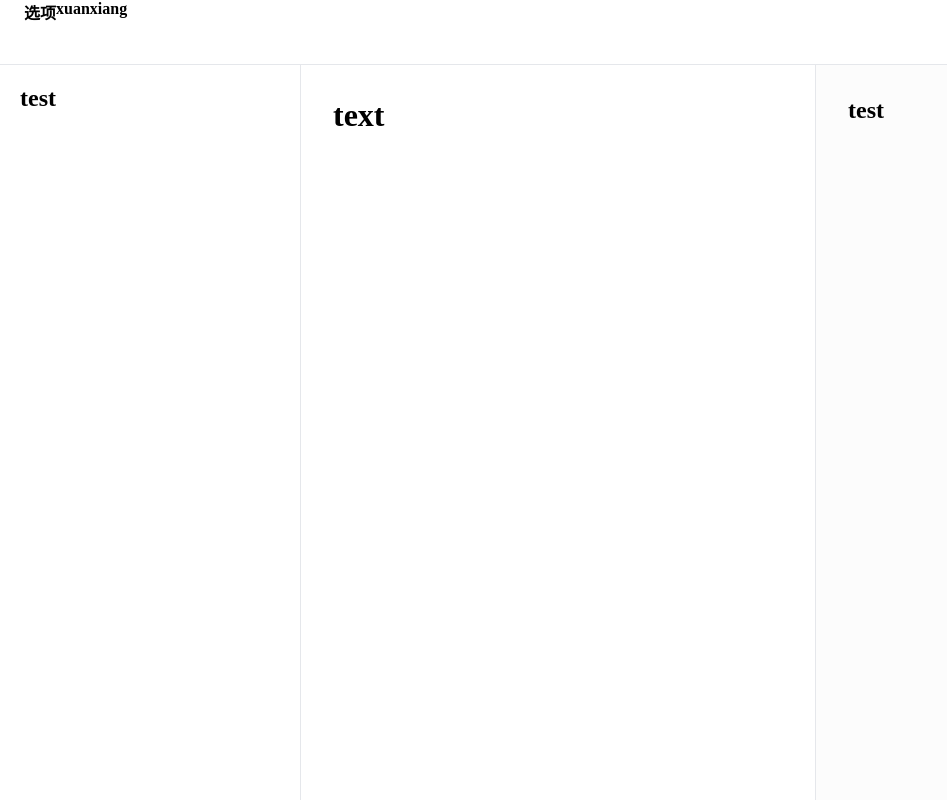
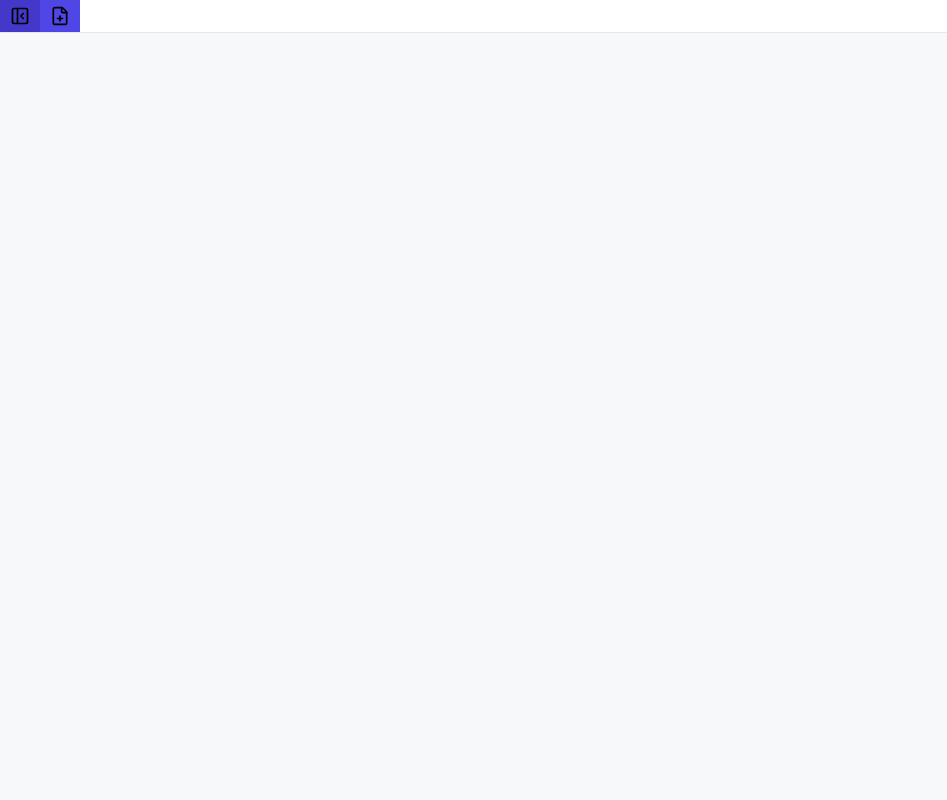
Before and after one commit to StarLinkina/Linkina-Markdown-editor, a website built with Vite: page index.html in a window 1280 px wide. Shown: the whole page, without its empty margins (0-947 px from the left). Built offline with nearby package versions, Linux system fonts and the light colour scheme.

Commit message:
把导航栏做好了

```diff
--- /dev/null
+++ b/src/components/Button/Button.css
@@ -0,0 +1,29 @@
+.btn{
+    display:flex;
+    align-items:center;
+    justify-content:center;
+    gap:8px;
+
+    height: 32px;
+    padding:5px 10px;
+
+    border:none;
+
+    background:#4F46E5;
+    color:black;
+
+    cursor:pointer;
+}
+
+.btn:hover{
+    background:#4338CA;
+}
+
+.btn:active{
+    transform:scale(0.97);
+}
+
+.icon{
+    width: 20px;
+    height: 20px;
+}
--- /dev/null
+++ b/src/components/Button/Button.js
@@ -0,0 +1,20 @@
+import "./Button.css"
+
+export function Button(option) {
+    const button = document.createElement("button");
+    button.className = "btn";
+
+    if(option.text) {
+        button.textContent = option.text;
+    }
+
+    if(option.image) {
+        const icon = document.createElement("img");
+        icon.className = "icon";
+        icon.src = option.image;
+        icon.alt = option.alt ?? "";
+        button.append(icon);
+    }
+
+    return button;
+}
--- /dev/null
+++ b/src/components/Button/index.js
@@ -0,0 +1 @@
+export {Button} from "./Button.js"
--- a/src/components/Navbar.js
+++ /dev/null
@@ -1,14 +0,0 @@
-export function Navbar() {
-    return`
-    <nav>
-        <div>
-            <h1>选项</h1>
-        </div>
-        <div>
-            <h1>xuanxiang</h1>
-        </div>
-    </nav>
-    `
-
-
-}
--- /dev/null
+++ b/src/components/Navbar/Navbar.css
@@ -0,0 +1,6 @@
+.navbar{
+  background-color: #FFFFFF;
+  height: 32px;
+  border-bottom: 1px solid #E5E7EB;
+  display: flex;
+}
--- /dev/null
+++ b/src/components/Navbar/Navbar.js
@@ -0,0 +1,19 @@
+import { Button } from "../Button";
+import "./Navbar.css";
+import panel_left_close from "../../assets/left-sidebar/panel-left-close.svg";
+import new_file from "../../assets/new_file/file-plus.svg";
+
+export function Navbar() {
+    const nav = document.createElement("nav");
+    nav.className = "navbar";
+
+    const sidebar_button = Button({image: panel_left_close, alt: "关闭左侧状态栏"});
+    nav.append(sidebar_button);
+
+    const new_file_button = Button({image: new_file, alt: "新建文件"});
+    nav.append(new_file_button);
+
+
+
+    return nav;
+}
--- /dev/null
+++ b/src/components/Navbar/index.js
@@ -0,0 +1 @@
+export {Navbar} from "./Navbar.js"
--- a/src/css/Navbar.css
+++ /dev/null
@@ -1,17 +0,0 @@
-
-nav{
-  text-align: center;
-  background-color: #FFFFFF;
-  color: black;
-  height: 64px;
-  border-bottom: 1px solid #E5E7EB;
-  padding:0 24px;
-}
-
-nav div{
-  float: left;
-}
-
-nav h1{
-  font-size: medium
-}
--- a/src/main.js
+++ b/src/main.js
@@ -1,27 +1,31 @@
 import './style.css'
 import {Navbar} from './components/Navbar'
 
+const app = document.querySelector('#app');
 
-document.querySelector('#app').innerHTML = `
+app.append(Navbar());
 
-${Navbar()}
 
-<div class = "workspace">
-  <aside class = "file_area">
-      <h1>test</h1>
-  </aside>
 
-  <main class = "edit_area">
-    <h1>text</h1>
-  </main>
+// document.querySelector('#app').innerHTML = `
 
-  <section class = "extend_area">
-    <h1>test</h1>
-  </section>
-</div>
+
+// <div class = "workspace">
+//   <aside class = "file_area">
+//       <h1>test</h1>
+//   </aside>
+
+//   <main class = "edit_area">
+//     <h1>text</h1>
+//   </main>
+
+//   <section class = "extend_area">
+//     <h1>test</h1>
+//   </section>
+// </div>
 
 
 
 
 
-`
+// `
--- a/src/style.css
+++ b/src/style.css
@@ -1,5 +1,3 @@
-@import './css/Navbar.css';
-
 :root{
   background-color: #F7F8FA;
 }
```
Also changed, not shown: src/assets/left-sidebar/panel-left-close.svg (added), src/assets/left-sidebar/panel-left.svg (added), src/assets/new_file/file-plus.svg (added).
